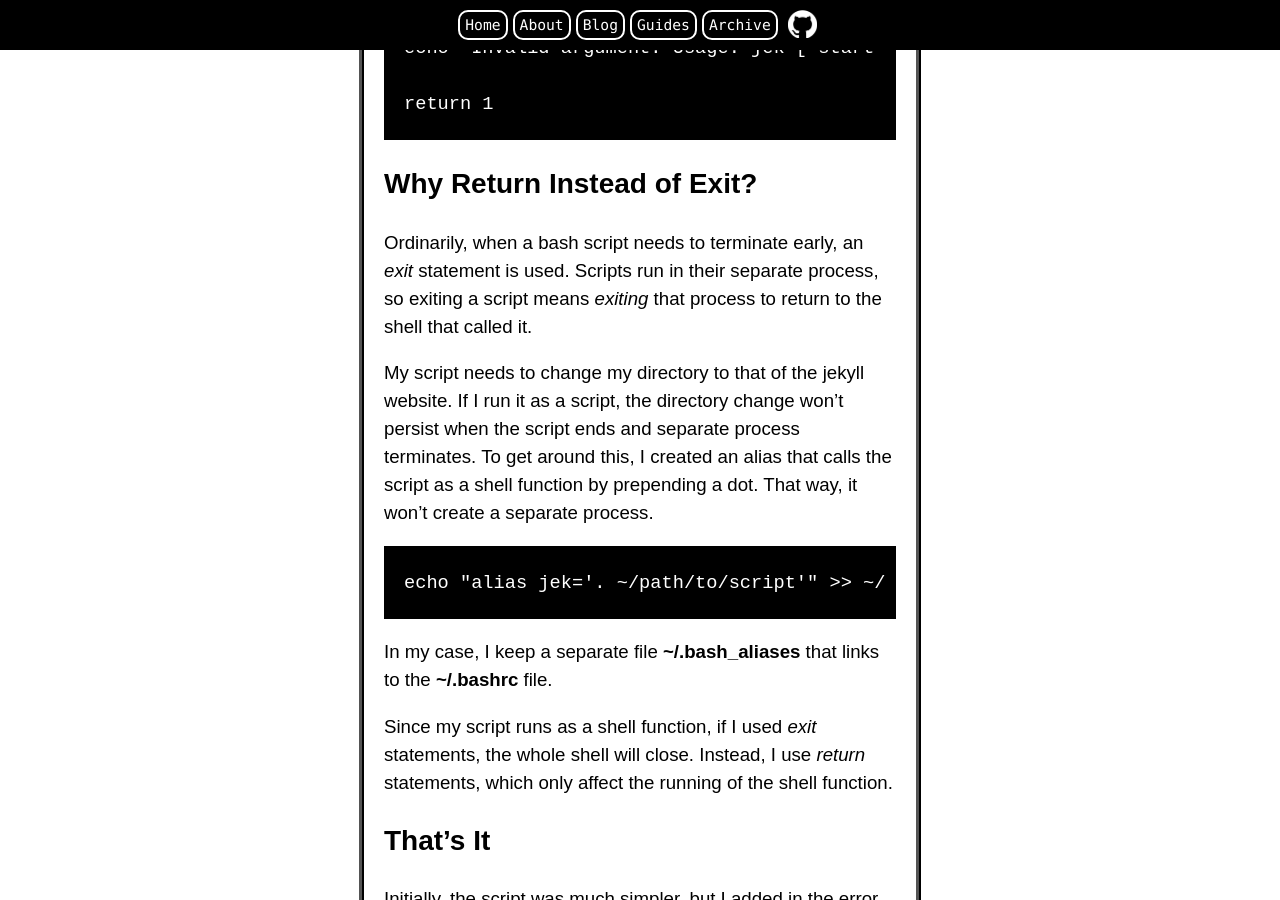
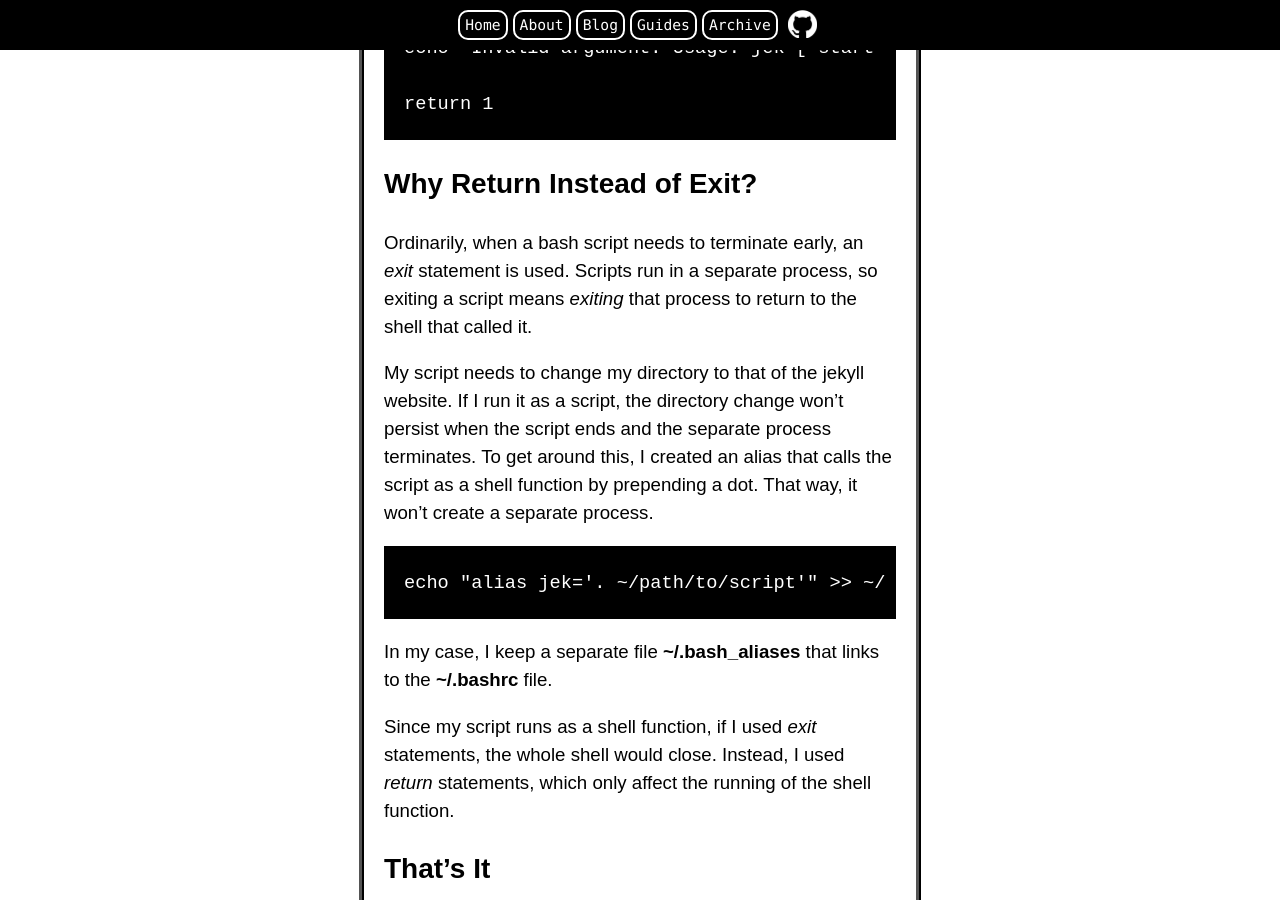
Before and after one commit to seandavidreed/seandavidreed.github.io, a Jekyll site: the page built from my_collections/_posts/2025-05-20-a-bash-script-for-jekyll-development.md, in a window 1280 px wide and 900 px high, scrolled down 3220 px. Built offline with Jekyll 4.4.1, drawn with Linux system fonts in a browser that asks for light colours.

Commit message:
Make minor edits to new blog post

````diff
--- a/my_collections/_posts/2025-05-20-a-bash-script-for-jekyll-development.md
+++ b/my_collections/_posts/2025-05-20-a-bash-script-for-jekyll-development.md
@@ -97,9 +97,9 @@
 
 ## Why Return Instead of Exit?
 
-Ordinarily, when a bash script needs to terminate early, an *exit* statement is used. Scripts run in their separate process, so exiting a script means *exiting* that process to return to the shell that called it.
+Ordinarily, when a bash script needs to terminate early, an *exit* statement is used. Scripts run in a separate process, so exiting a script means *exiting* that process to return to the shell that called it.
 
-My script needs to change my directory to that of the jekyll website. If I run it as a script, the directory change won't persist when the script ends and separate process terminates. To get around this, I created an alias that calls the script as a shell function by prepending a dot. That way, it won't create a separate process.
+My script needs to change my directory to that of the jekyll website. If I run it as a script, the directory change won't persist when the script ends and the separate process terminates. To get around this, I created an alias that calls the script as a shell function by prepending a dot. That way, it won't create a separate process.
 
 ```
 echo "alias jek='. ~/path/to/script'" >> ~/.bashrc
@@ -107,7 +107,7 @@
 
 In my case, I keep a separate file **~/.bash_aliases** that links to the **~/.bashrc** file.
 
-Since my script runs as a shell function, if I used *exit* statements, the whole shell will close. Instead, I use *return* statements, which only affect the running of the shell function.
+Since my script runs as a shell function, if I used *exit* statements, the whole shell would close. Instead, I used *return* statements, which only affect the running of the shell function.
 
 ## That's It
 
````
